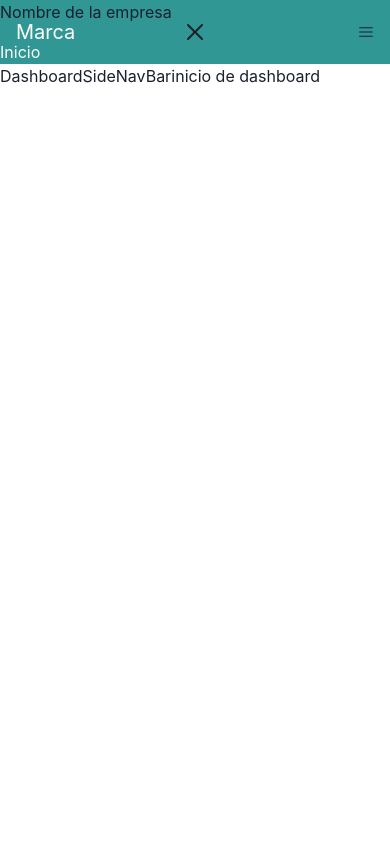
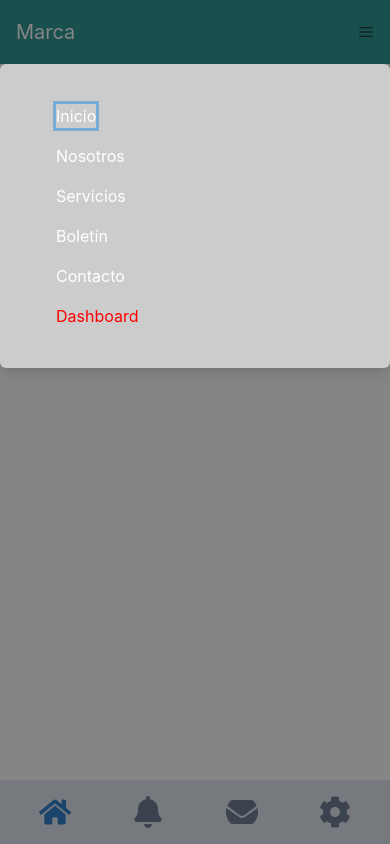
Before and after one commit to SebastianLozanoValle/scheduled-client, a React (Vite) app: page /dashboard in a window 390 px wide. Both pictures are taken after a click on the element 366 px from the left and 32 px from the top of the page. Built offline with nearby package versions, Linux system fonts and the light colour scheme.

Commit message:
cuarto commit

```diff
--- a/src/QuruxApp.jsx
+++ b/src/QuruxApp.jsx
@@ -1,12 +1,15 @@
-import { ChakraBaseProvider } from "@chakra-ui/react";
+import { Box, ChakraBaseProvider } from "@chakra-ui/react";
 import { QuruxRoutes } from "./routes/QuruxRoutes";
 import { NavBar } from "./components/NavBar";
+import theme from "./theme/theme";
 
 export const QuruxApp = () => {
     return (
-        <ChakraBaseProvider>
+        <ChakraBaseProvider theme={theme}>
             <NavBar />
-            <QuruxRoutes />
+            <Box mt={16}>
+                <QuruxRoutes />
+            </Box>
         </ChakraBaseProvider>
     );
 }
--- /dev/null
+++ b/src/components/DashboardBottomNavBar.jsx
@@ -0,0 +1,63 @@
+import React from 'react';
+import { Link } from 'react-router-dom';
+import { Flex, Box } from '@chakra-ui/react';
+import { FaHome, FaBell, FaEnvelope, FaCog } from 'react-icons/fa';
+
+const DashboardBottomNavBar = () => {
+    return (
+        <Flex
+            className="dashboard-bottom-navbar"
+            position="fixed"
+            bottom={0}
+            left={0}
+            right={0}
+            justifyContent="space-around"
+            alignItems="center"
+            bg="gray.200"
+            p={2}
+        >
+            <Link to="/dashboard">
+                <Box
+                    as={FaHome}
+                    size="48px"
+                    color={window.location.pathname === '/dashboard' ? 'blue.500' : 'gray.500'}
+                    borderRadius="full"
+                    p={2}
+                    _hover={{ color: 'blue.500' }}
+                />
+            </Link>
+            <Link to="/notifications">
+                <Box
+                    as={FaBell}
+                    size="48px"
+                    color={window.location.pathname === '/notifications' ? 'blue.500' : 'gray.500'}
+                    borderRadius="full"
+                    p={2}
+                    _hover={{ color: 'blue.500' }}
+                />
+            </Link>
+            <Link to="/messages">
+                <Box
+                    as={FaEnvelope}
+                    size="48px"
+                    color={window.location.pathname === '/messages' ? 'blue.500' : 'gray.500'}
+                    borderRadius="full"
+                    p={2}
+                    _hover={{ color: 'blue.500' }}
+                />
+            </Link>
+            <Link to="/settings">
+                <Box
+                    as={FaCog}
+                    size="48px"
+                    color={window.location.pathname === '/settings' ? 'blue.500' : 'gray.500'}
+                    borderRadius="full"
+                    p={2}
+                    _hover={{ color: 'blue.500' }}
+                />
+            </Link>
+        </Flex>
+    );
+};
+
+export default DashboardBottomNavBar;
--- a/src/components/DashboardSideNavBar.jsx
+++ b/src/components/DashboardSideNavBar.jsx
@@ -1,7 +1,27 @@
+import { Box, Icon, Link as ChakraLink, VStack } from "@chakra-ui/react";
+import { RiDashboardLine, RiSettingsLine, RiLogoutBoxLine } from "react-icons/ri";
+import { NavLink, useLocation } from "react-router-dom";
+
 export const DashboardSideNavBar = () => {
+  const location = useLocation();
+
+  const Link = ({ to, children, icon }) => {
+    const isActive = location.pathname === to;
+    return (
+      <ChakraLink as={NavLink} to={to} display="flex" alignItems="center" color={isActive ? "red" : "inherit"}>
+        <Icon as={icon} mr="2" />
+        {children}
+      </ChakraLink>
+    );
+  };
+
   return (
-    <>
-      DashboardSideNavBar
-    </>
-  )
-}
+    <Box w="64" bg="gray.200" p="4" h="100vh">
+      <VStack spacing="4" align="start">
+        <Link to="/dashboard" icon={RiDashboardLine}>Dashboard</Link>
+        <Link to="/settings" icon={RiSettingsLine}>Settings</Link>
+        <Link to="/logout" icon={RiLogoutBoxLine}>Logout</Link>
+      </VStack>
+    </Box>
+  );
+};
--- a/src/components/NavBar.jsx
+++ b/src/components/NavBar.jsx
@@ -1,23 +1,25 @@
-import { Box, Flex, Modal, ModalBody, ModalCloseButton, ModalContent, ModalHeader, ModalOverlay, Text, VStack, useDisclosure } from '@chakra-ui/react';
+import { Box, Flex, Button, Menu, MenuButton, MenuItem, MenuList, Modal, ModalBody, ModalCloseButton, ModalContent, ModalHeader, ModalOverlay, Text, VStack, useDisclosure } from '@chakra-ui/react';
+import { RiUser3Line } from "react-icons/ri";
 import { RxHamburgerMenu } from "react-icons/rx";
 import { NavLink } from 'react-router-dom';
 import { Link as ChakraLink } from '@chakra-ui/react';
 import { useLocation } from 'react-router-dom';
+import { forwardRef } from 'react';
 
-const Link = (props) => {
+const Link = forwardRef((props, ref) => {
   const location = useLocation();
   const isActive = location.pathname === props.to;
   return (
-    <ChakraLink as={NavLink} {...props} color={isActive ? 'red' : 'white'}>
+    <ChakraLink ref={ref} as={NavLink} {...props} color={isActive ? 'red' : 'white'}>
       {props.children}
     </ChakraLink>
   );
-};
+});
 
 export const NavBar = () => {
     const { isOpen, onOpen, onClose } = useDisclosure();
     return (
-        <Box bg="teal.500" px={4}>
+        <Box bg="teal.500" px={4} position={'fixed'} top={0} w={'100vw'}>
             <Flex h={16} alignItems={'center'} justifyContent={'space-between'}>
                 <Text fontSize="xl" color="white">Marca</Text>
                 <Box display={{ base: 'block', md: 'none' }} onClick={onOpen}>
@@ -25,19 +27,27 @@ export const NavBar = () => {
                 </Box>
                 <Box display={{ base: 'none', md: 'block' }}>
                 <Flex>
-                    <Link to="/" px={2} color="white">Inicio</Link>
-                    <Link to="/nosotros" px={2} color="white">Nosotros</Link>
-                    <Link to="/servicios" px={2} color="white">Servicios</Link>
-                    <Link to="/boletin" px={2} color="white">Boletín</Link>
-                    <Link to="/contacto" px={2} color="white">Contacto</Link>
+                    <Link to="/" px={8} color="white">Inicio</Link>
+                    <Menu>
+                    <MenuButton
+                      // px={6}
+                      as={Button} leftIcon={<RiUser3Line />}>
+                      Sebastian
+                    </MenuButton>
+                      <MenuList
+                        // bg={'teal.500'} borderRadius={6} p={6}
+                      >
+                        <MenuItem as={Link} to="/perfil">Perfil</MenuItem>
+                        <MenuItem as={Link} to="/dashboard">Dashboard</MenuItem>
+                        <MenuItem as={Link} to="/logout">Cerrar sesión</MenuItem>
+                      </MenuList>
+                    </Menu>
                 </Flex>
                 </Box>
             </Flex>
             <Modal isOpen={isOpen} onClose={onClose}>
                 <ModalOverlay />
-                <ModalContent>
-                <ModalHeader>Nombre de la empresa</ModalHeader>
-                <ModalCloseButton />
+                <ModalContent mt={16} bg={'#ccc'} p={8}>
                   <ModalBody>
                       <VStack align="start" spacing={4}>
                       <Link to="/" onClick={onClose}>Inicio</Link>
@@ -45,6 +55,7 @@ export const NavBar = () => {
                       <Link to="/servicios" onClick={onClose}>Servicios</Link>
                       <Link to="/boletin" onClick={onClose}>Boletín</Link>
                       <Link to="/contacto" onClick={onClose}>Contacto</Link>
+                      <Link to="/dashboard" onClick={onClose}>Dashboard</Link>
                       </VStack>
                   </ModalBody>
                 </ModalContent>
--- a/src/routes/DashboardRoutes.jsx
+++ b/src/routes/DashboardRoutes.jsx
@@ -1,10 +1,35 @@
 import { Navigate, Route, Routes } from "react-router-dom"
+import DashboardBottomNavBar from "../components/DashboardBottomNavBar"
 import { DashboardSideNavBar } from "../components/DashboardSideNavBar"
+import { useEffect, useState } from "react";
 
 export const DashboardRoutes = () => {
+
+    const [isMobile, setIsMobile] = useState(false); // Estado para saber si es móvil o no
+
+    useEffect(() => {
+        // Actualiza el estado con el valor de la ventana
+        setIsMobile(window.innerWidth <= 768);
+        // Función que se ejecuta cada vez que se redimensiona la ventana
+        const handleResize = () => {
+            // Actualiza el estado con el valor de la ventana
+            setIsMobile(window.innerWidth <= 768);
+        }
+        // Agrega el listener del evento resize
+        window.addEventListener('resize', handleResize);
+        // Elimina el listener cuando el componente se desmonta
+        return () => {
+            window.removeEventListener('resize', handleResize);
+        }
+    }, []);
+
     return (
         <>
-            <DashboardSideNavBar />
+            {isMobile ? (
+                <DashboardBottomNavBar />
+            ) : (
+                <DashboardSideNavBar />
+            )}
             <Routes>
                 <Route path="/" element={<>inicio de dashboard</>} />
                 <Route path="specialists" element={<>muestra opcion1</>} />
--- a/src/theme/theme.js
+++ b/src/theme/theme.js
@@ -15,6 +15,22 @@ const theme = extendTheme({
           textDecoration: 'none',
         },
       },
+      MenuButton: {
+        baseStyle: {
+          _active: {
+            bg: "red.500",
+            color: "white",
+          },
+          px: 6,
+        },
+      },
+      MenuItem: {
+        baseStyle: {
+          _hover: {
+            bg: "teal.600",
+          },
+        },
+      },
     },
   });
 
```
Also changed, not shown: src/pages/dashboard/General.jsx (added). Lines whose indentation alone changed are shown as unchanged.
